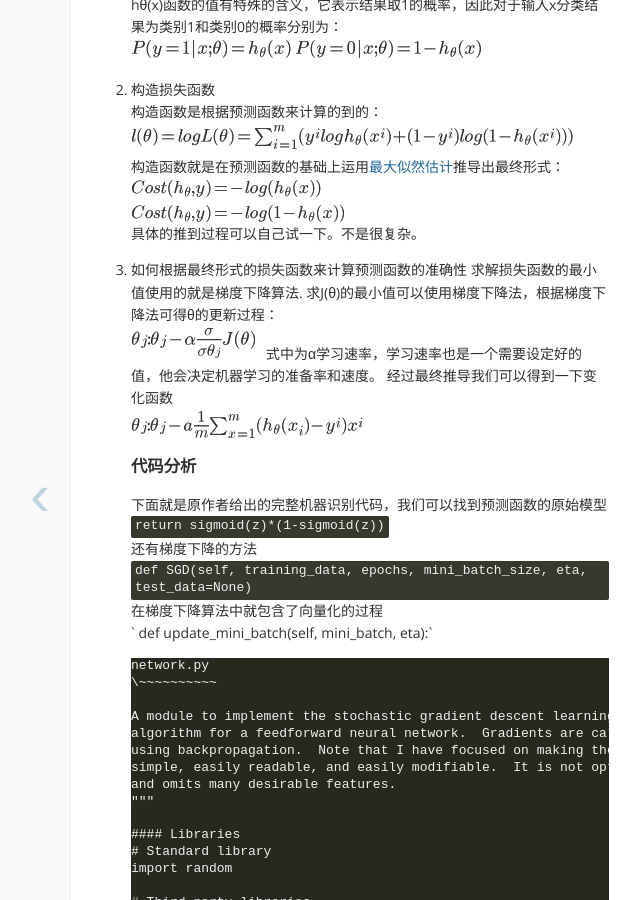
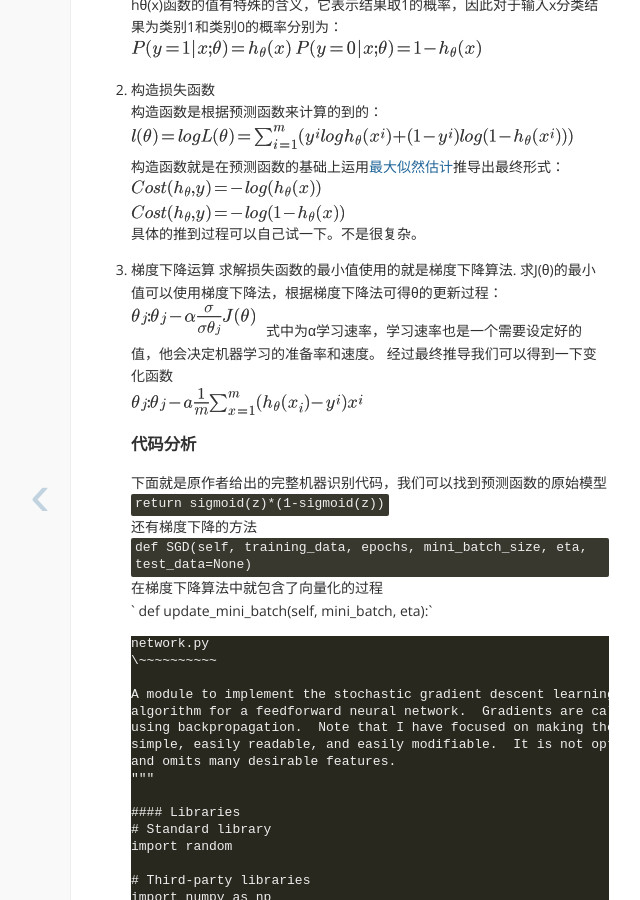
Before and after one commit to dinghing/dinghing.github.io, a Jekyll site: the page built from _posts/2016-10-22-Neural Networks and Deep Learning.md, in a window 1280 px wide and 900 px high, scrolled down 1259 px. Shown: the whole window, without its empty margins (270-910 px from the left). Built offline with Jekyll 4.4.1, drawn with Linux system fonts in a browser that asks for light colours; comment, search, counter and statistics services are not loaded.

Commit message:
Update 2016-10-22-Neural Networks and Deep Learning.md

```diff
--- a/_posts/2016-10-22-Neural Networks and Deep Learning.md
+++ b/_posts/2016-10-22-Neural Networks and Deep Learning.md
@@ -37,7 +37,7 @@ hθ(x)函数的值有特殊的含义，它表示结果取1的概率，因此对
 ![text](https://github.com/dinghing/dinghing.github.io/blob/master/images/4-2.png)
 具体的推到过程可以自己试一下。不是很复杂。
 
-3. 如何根据最终形式的损失函数来计算预测函数的准确性
+3. 梯度下降运算
 求解损失函数的最小值使用的就是梯度下降算法.
 求J(θ)的最小值可以使用梯度下降法，根据梯度下降法可得θ的更新过程：
 ![text](https://github.com/dinghing/dinghing.github.io/blob/master/images/6.png)
```
